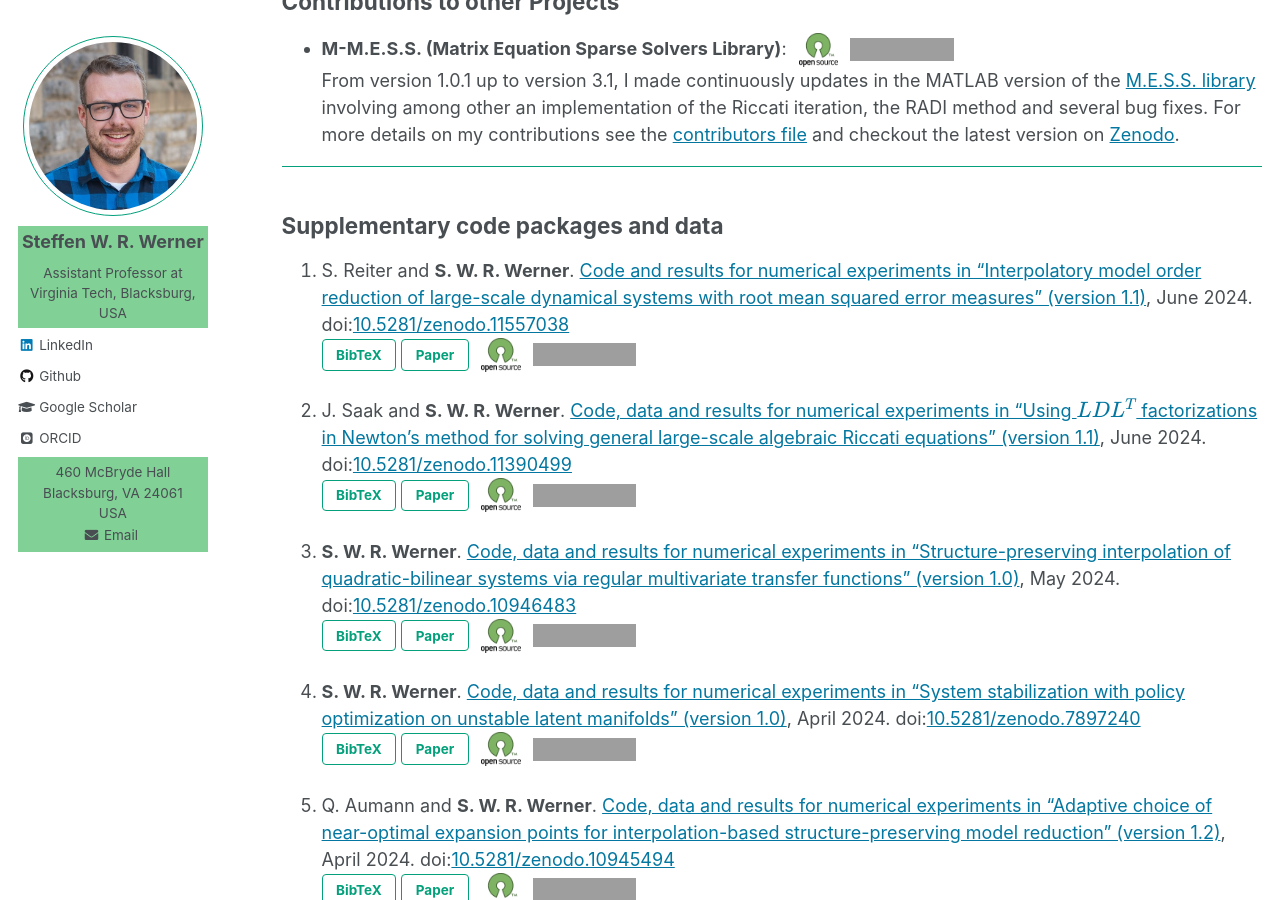
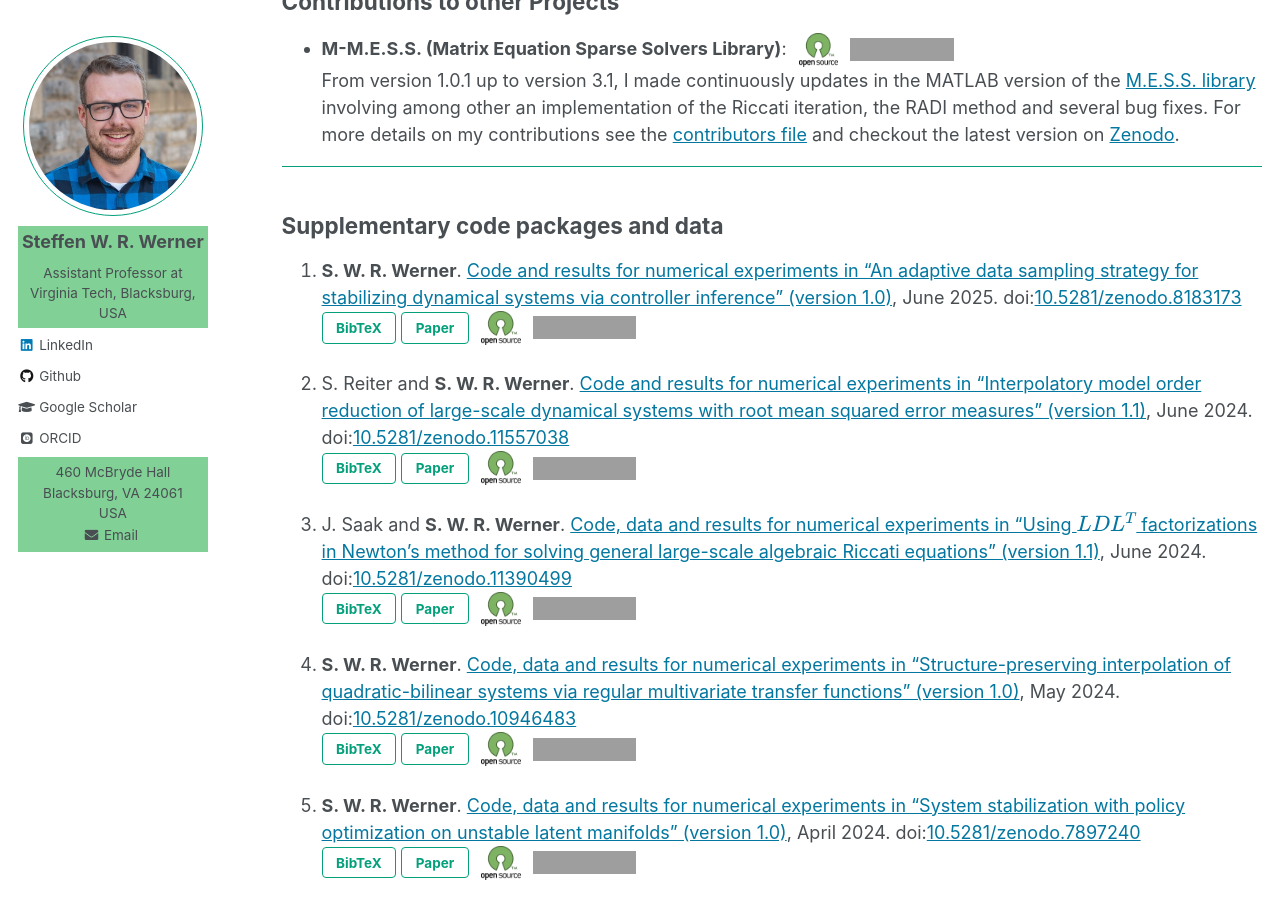
Before and after one commit to ninsteve/ninsteve.github.io, a Jekyll site: the page built from _pages/software.md, in a window 1280 px wide and 900 px high, scrolled down 1022 px. Built offline with Jekyll 4.4.1, drawn with Linux system fonts in a browser that asks for light colours; nearby versions of some CDN libraries; some web fonts are replaced; formulas are drawn with MathJax 3; grey boxes are pictures that could not be loaded.

```diff
--- a/_pages/software.md
+++ b/_pages/software.md
@@ -115,6 +115,23 @@ author_profile: true
 ---
 
 ## <a name="codepackages"></a>Supplementary code packages and data ##
+
+1.  <strong>S. W. R. Werner</strong>. <a target="blank_"
+    href="https://doi.org/10.5281/zenodo.8183173">Code and results for
+    numerical experiments in &ldquo;An adaptive data sampling strategy for
+    stabilizing dynamical systems via controller inference&rdquo;
+    (version 1.0)</a>,
+    June 2025. doi:<a target="blank_" href="https://doi.org/10.5281/zenodo.8183173">10.5281/zenodo.8183173</a><br />
+    <button id="supWer25-pop" class="btn btn--inverse">BibTeX</button>
+    <a target="blank_" href="https://doi.org/10.48550/arXiv.2506.01816"><button
+    class="btn btn--inverse">Paper</button></a>
+    <a target ="_blank"
+    href="https://en.wikipedia.org/wiki/Open-source_software">
+    <img src="../images/open_source_symbol.png" alt="Open Source Software"
+    class="opensource"></a>
+    <a href="https://opensource.org/licenses/BSD-2-Clause">
+    <img src="https://img.shields.io/badge/License-BSD%202--Clause-orange.svg"
+    alt="License: BSD 2-Clause" class="badge"></a>
 
 1.  S. Reiter and <strong>S. W. R. Werner</strong>. <a target="blank_"
     href="https://doi.org/10.5281/zenodo.11557038">Code and results for
--- a/files/software/bibtex.html
+++ b/files/software/bibtex.html
@@ -2,6 +2,26 @@
 <!-- SUPPLEMENTARY CODE PACKAGES AND DATA                                    -->
 <!--=========================================================================-->
 
+<script>
+  $(function(){
+  $('#supWer25-pop').magnificPopup({ items: { src: '#supWer25' },
+  closeBtnInside: true, autoFocusLast: false, fixedContentPos: false,
+  type: 'inline' }); });
+</script>
+<div id="supWer25" class="bibtex-dialog mfp-hide">
+<pre><code>
+@MISC{supWer25,
+  author =       {Werner, S.~W.~R.},
+  title  =       {Code, Data and Results for Numerical Experiments in
+                  ``{A}n adaptive data sampling strategy for stabilizing
+                  dynamical systems via controller inference''
+                  (version 1.0)},
+  month  =       jun,
+  year   =       {2025},
+  doi    =       {10.5281/zenodo.8183173}
+}
+</code></pre></div>
+<!--=========================================================================-->
 <script>
   $(function(){
   $('#supReiW24a-pop').magnificPopup({ items: { src: '#supReiW24a' },
```
Also changed, not shown: _pages/publications.md (+13 -1 lines), files/publications/bibtex.html (+21 -0 lines), 1 other file.
